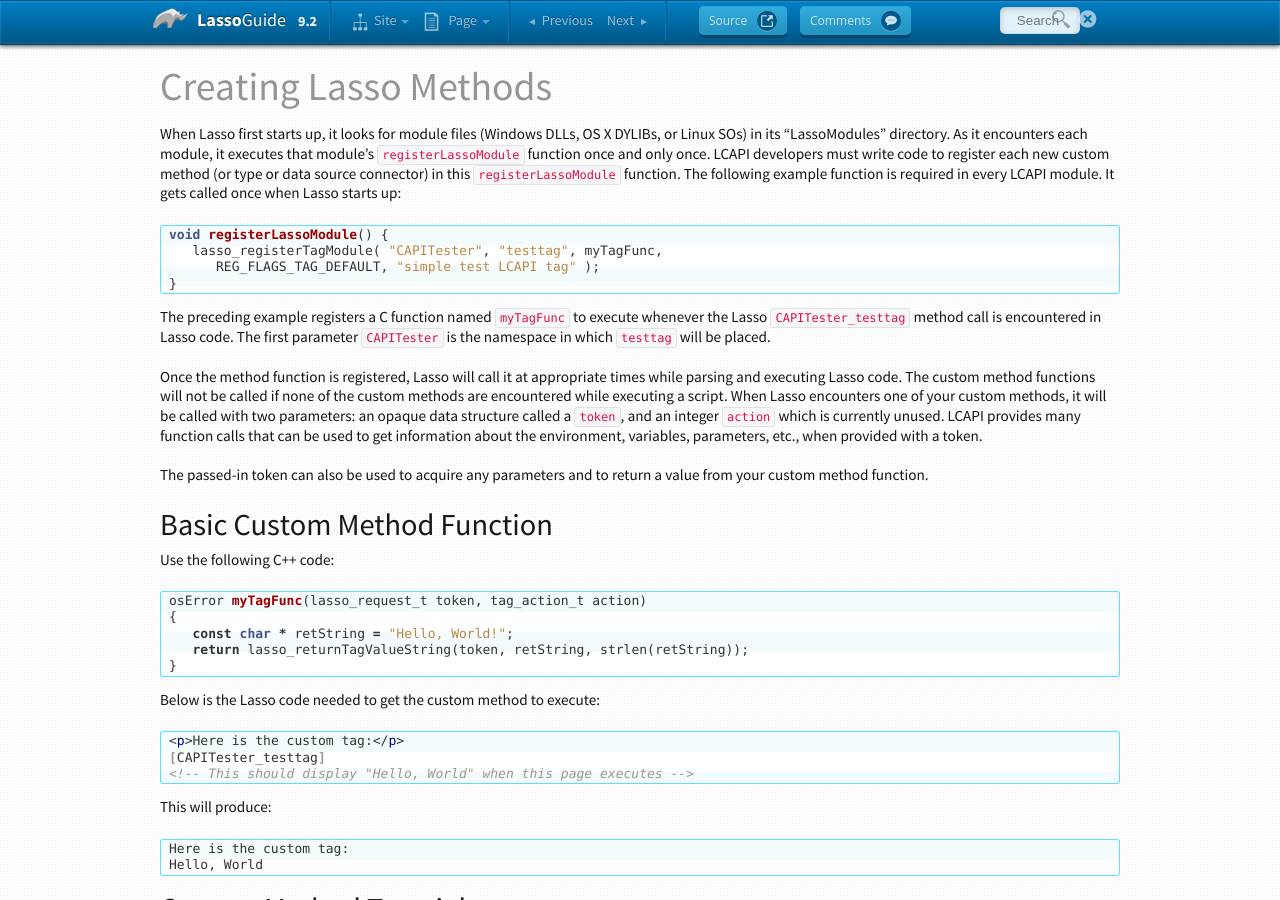
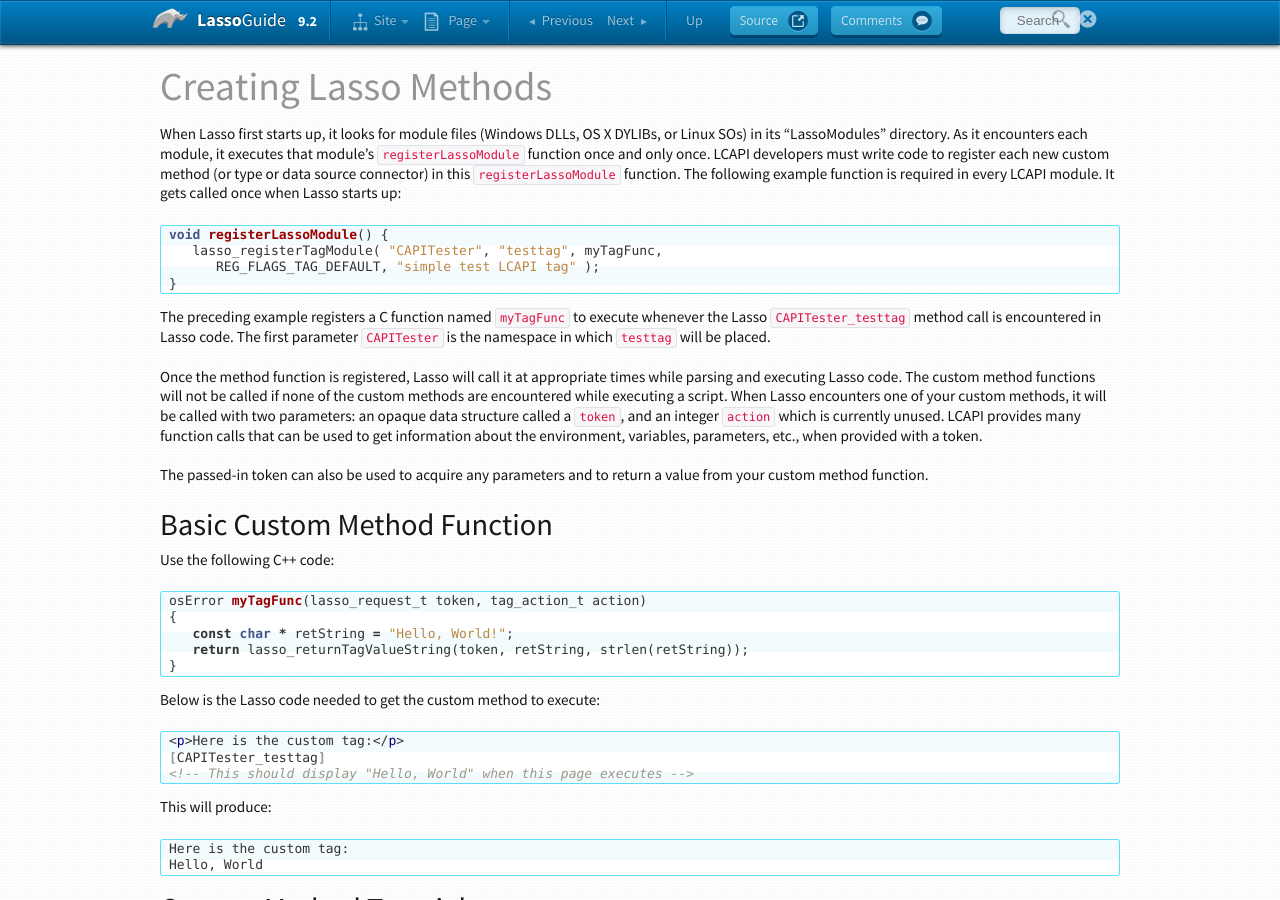
Before and after one commit to LassoSoft/LassoGuide, a Sphinx documentation site: the page built from source/api/lcapi-methods.rst, in a window 1280 px wide and 900 px high. Built offline with Sphinx 7.4.7, drawn with Linux system fonts in a browser that asks for light colours.

Commit message:
add "Up" link to nav bar for chapters

```diff
--- a/source/_themes/amphibious/layout.html
+++ b/source/_themes/amphibious/layout.html
@@ -19,6 +19,10 @@
               {% include "relations.html" %}
             {% endblock %}
             <li class="divider-vertical"></li>
+            {%- if parents %}
+            <li><a class="tooltip" href="{{ parents[-1].link|e }}"
+              title="{{ parents[-1].title|striptags|e }}">Up</a></li>
+            {%- endif %}
           </ul>
 
           {% block sidebarsourcelink %}
```
